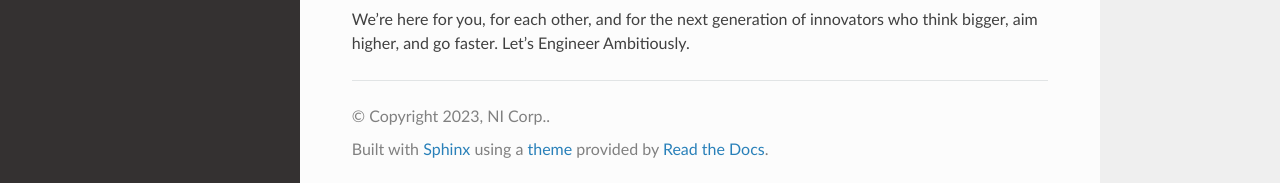
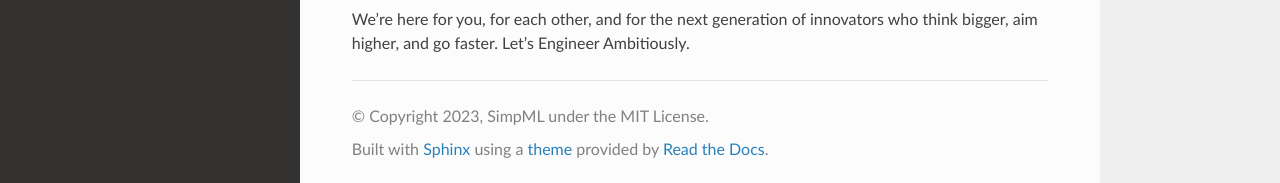
Before and after one commit to SimpML/SimpML, a Sphinx documentation site: the page built from docs/source/index.rst, in a window 1280 px wide and 900 px high, scrolled down 728 px. Shown: the part 714-897 px from the top of the window. Built offline with Sphinx 7.4.7 and the Read the Docs theme 2.0.0, drawn with Linux system fonts in a browser that asks for light colours; pages that are not in the unit, such as notebooks, are missing from menus.

Commit message:
Update conf.py

```diff
--- a/docs/source/conf.py
+++ b/docs/source/conf.py
@@ -24,9 +24,8 @@ import simpml
 # -- Project information -----------------------------------------------------
 
 project = "SimpML"
-copyright = "2023, NI Corp."
-author = "NI Corp."
-# TODO: Get the version from within the `optimalai` package
+copyright = "2023, SimpML under the MIT License"
+author = "Miriam Horovicz, Roni Goldschmidt"
 version = "0.1"
 release = version
 language = "en"
```
